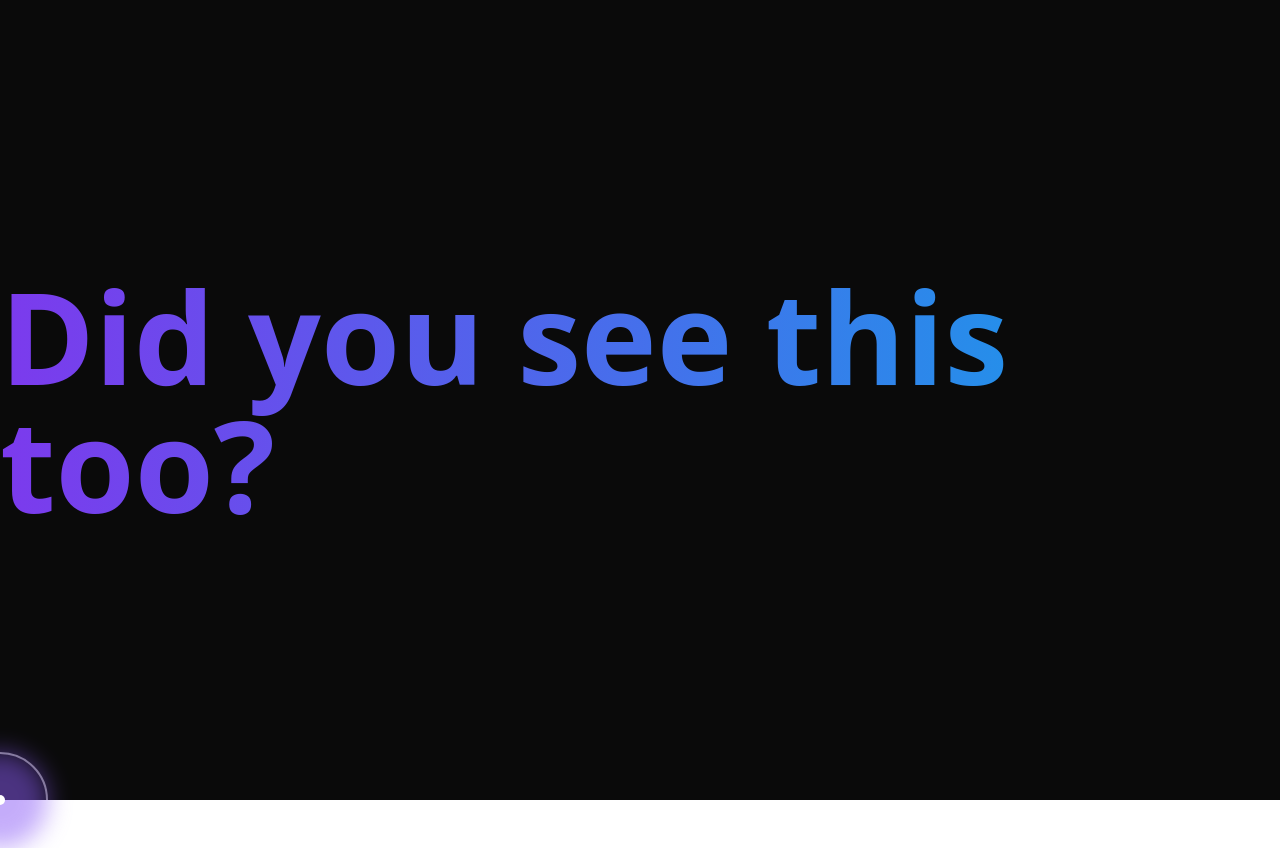
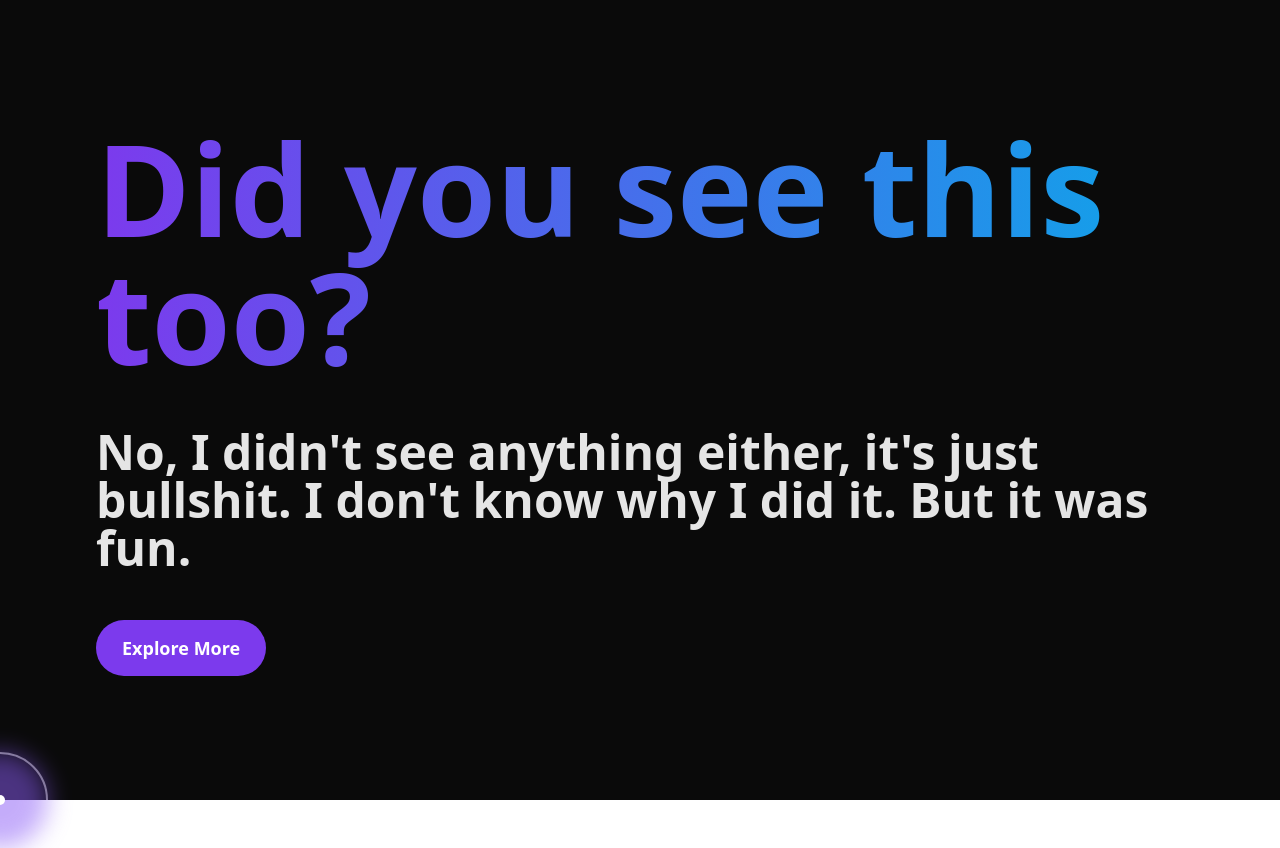
Before and after one commit to poyrazavsever/Absurd-Project, a Next.js app: page / in a window 1280 px wide. Built offline with nearby package versions, Linux system fonts and the light colour scheme.

Commit message:
feat: created idk btn

```diff
--- a/pages/Landing/Hero.tsx
+++ b/pages/Landing/Hero.tsx
@@ -1,14 +1,28 @@
-import React from 'react'
+import React from 'react';
+import { motion } from 'framer-motion';
 
 function Hero() {
   return (
     <div className='w-full h-full bg-neutral-950 flex items-center justify-center'>
-        <div>
-            <h5 className='text-9xl font-black text-transparent bg-clip-text bg-gradient-to-r from-violet-600 to-sky-500'>Did you see this too?</h5>
-
+        <div className='flex flex-col items-start gap-12 px-8 md:px-24'>
+            <h5 className='text-5xl md:text-9xl font-black text-transparent bg-clip-text bg-gradient-to-r from-violet-600 to-sky-500'>
+              Did you see this too?
+            </h5>
+            <p className='text-3xl md:text-5xl text-neutral-200 font-semibold'>
+              No, I didn't see anything either, it's just bullshit. I don't know why I did it. But it was fun.
+            </p>
+            {/* Animasyonlu Buton */}
+            <motion.button
+              whileHover={{ scale: 1.1, backgroundColor: '#A78BFA' }} // Hover animasyonu
+              whileTap={{ scale: 0.9 }} // Tıklama animasyonu
+              transition={{ type: 'spring', stiffness: 300 }} // Geçiş ayarları
+              className='px-6 py-3 text-lg font-bold text-white rounded-full bg-violet-600 border-2 border-transparent hover:border-violet-400 transition-colors'
+            >
+              Explore More
+            </motion.button>
         </div>
     </div>
   )
 }
 
-export default Hero
+export default Hero;
```
Also changed, not shown: package.json (+6 -5 lines), 1 other file (tests, documents, lock files or other folders).
